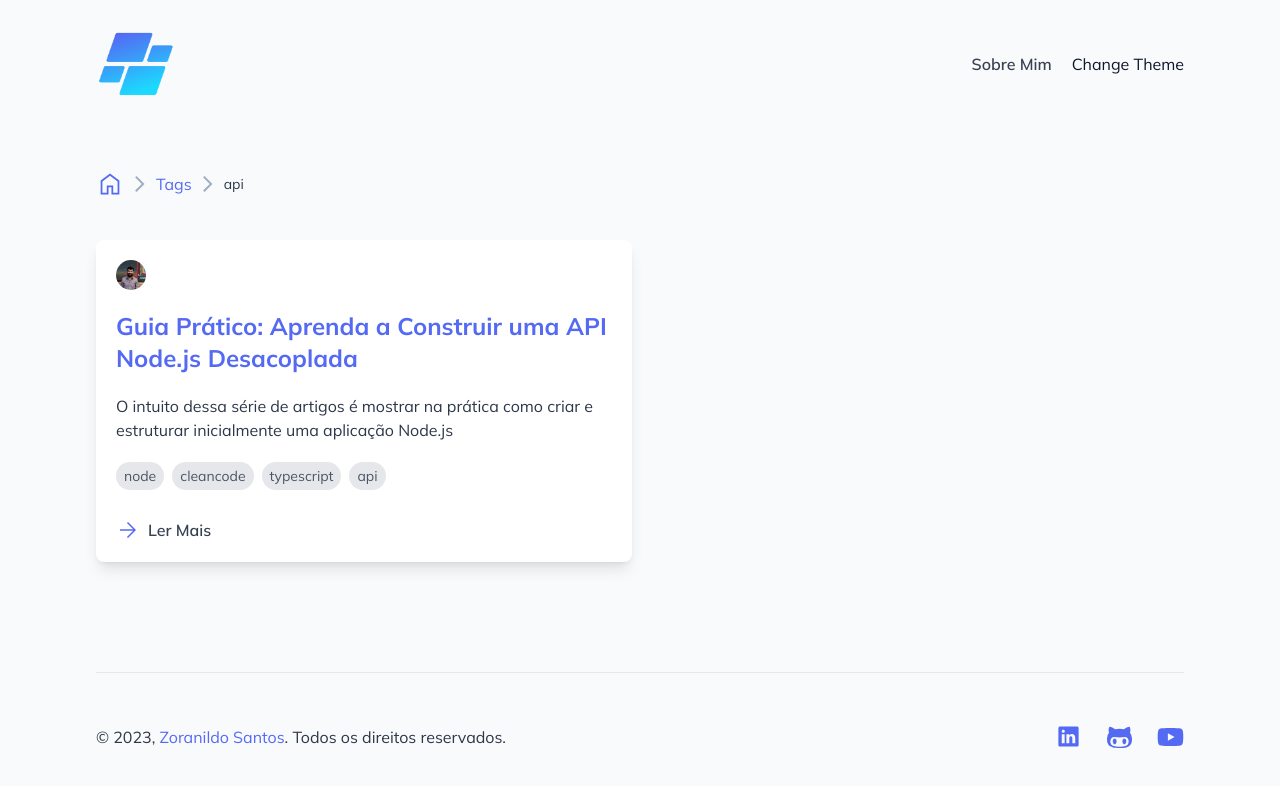
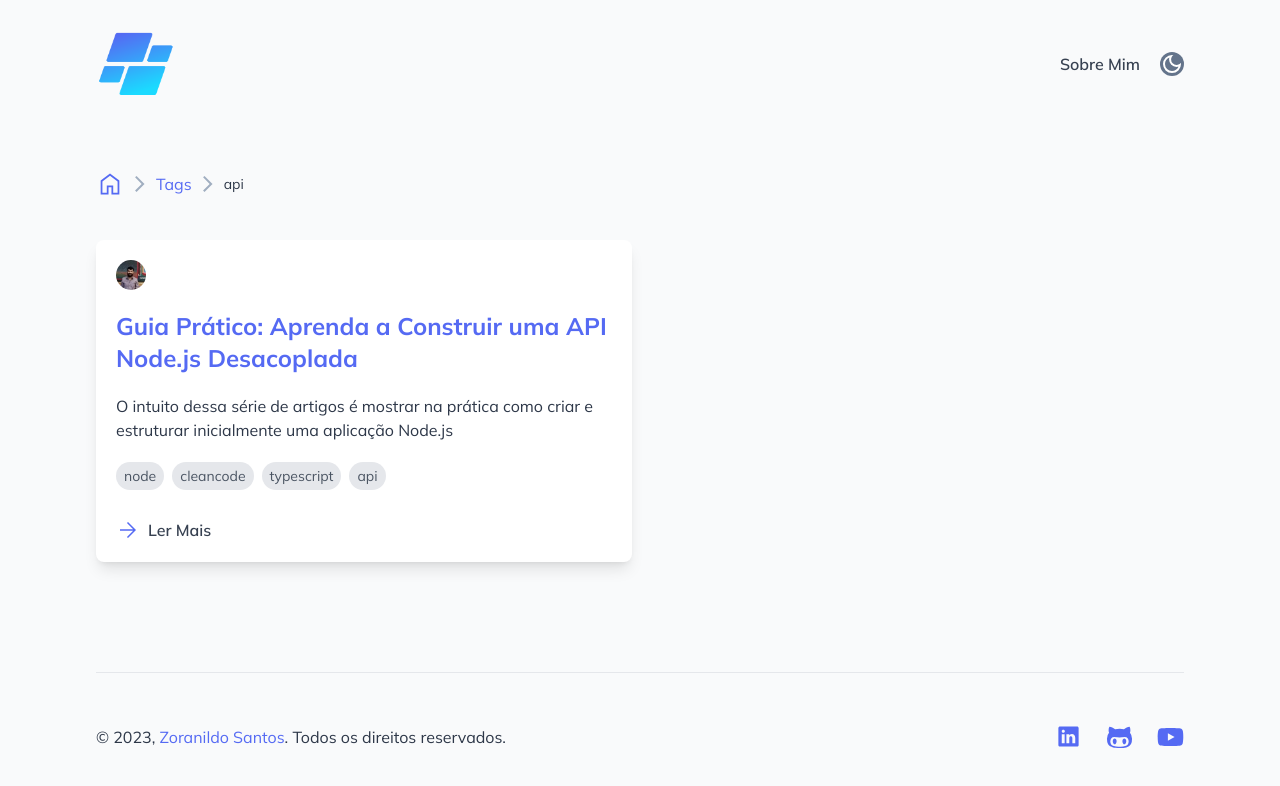
Before and after one commit to zorasantos/zorasantos.dev, a Next.js app: page /tags/api in a window 1280 px wide. Shown: the top 786 px of the page. Built offline with nearby package versions, Linux system fonts and the light colour scheme.

Commit message:
feat: create theme switcher

```diff
--- a/src/components/ThemeSwitcher/index.tsx
+++ b/src/components/ThemeSwitcher/index.tsx
@@ -1,7 +1,17 @@
 "use client"
+import Image from "next/image";
 import { useTheme } from "next-themes";
+import DarkModeIcon from "@/assets/dark_mode.svg"
+import LightModeIcon from "@/assets/light_mode.svg"
 
 export default function ThemeSwitcher() {
   const { theme, setTheme } = useTheme()
-  return <button className="text-slate-900 dark:text-white" onClick={() => setTheme(theme === "dark" ? "light" : "dark")}>Change Theme</button>
+
+  const icon =  theme === "dark" ? LightModeIcon : DarkModeIcon
+
+  return (
+    <Image className=" bg-slate-500 dark:bg-white rounded-full cursor-pointer"
+     onClick={() => setTheme(theme === "dark" ? "light" : "dark")} src={icon}
+     alt={`${theme} mode icon`} />
+  )
 }
```
Also changed, not shown: src/assets/dark_mode.svg (added), src/assets/light_mode.svg (added).
